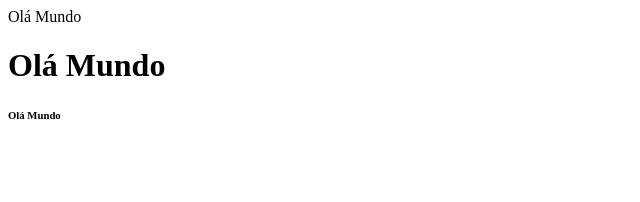
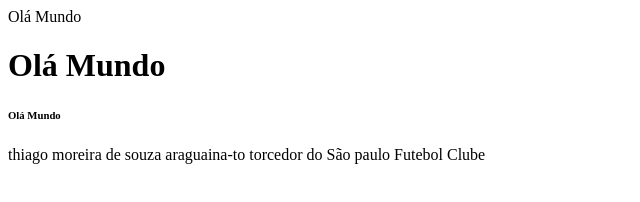
Before and after one commit to thiagoetti/pw, a plain HTML site: page index.html in a window 1280 px wide. Shown: the whole page, without its empty margins (0-640 px from the left). Drawn offline with Linux system fonts and the light colour scheme.

Commit message:
adicionado nova alteração

```diff
--- a/index.html
+++ b/index.html
@@ -8,5 +8,9 @@
 	Olá Mundo
 	<h1>Olá Mundo</h1>
 	<h6>Olá Mundo</h6>
+thiago moreira de souza
+araguaina-to
+torcedor do São paulo Futebol Clube
+
 </body>
 </html>
```
